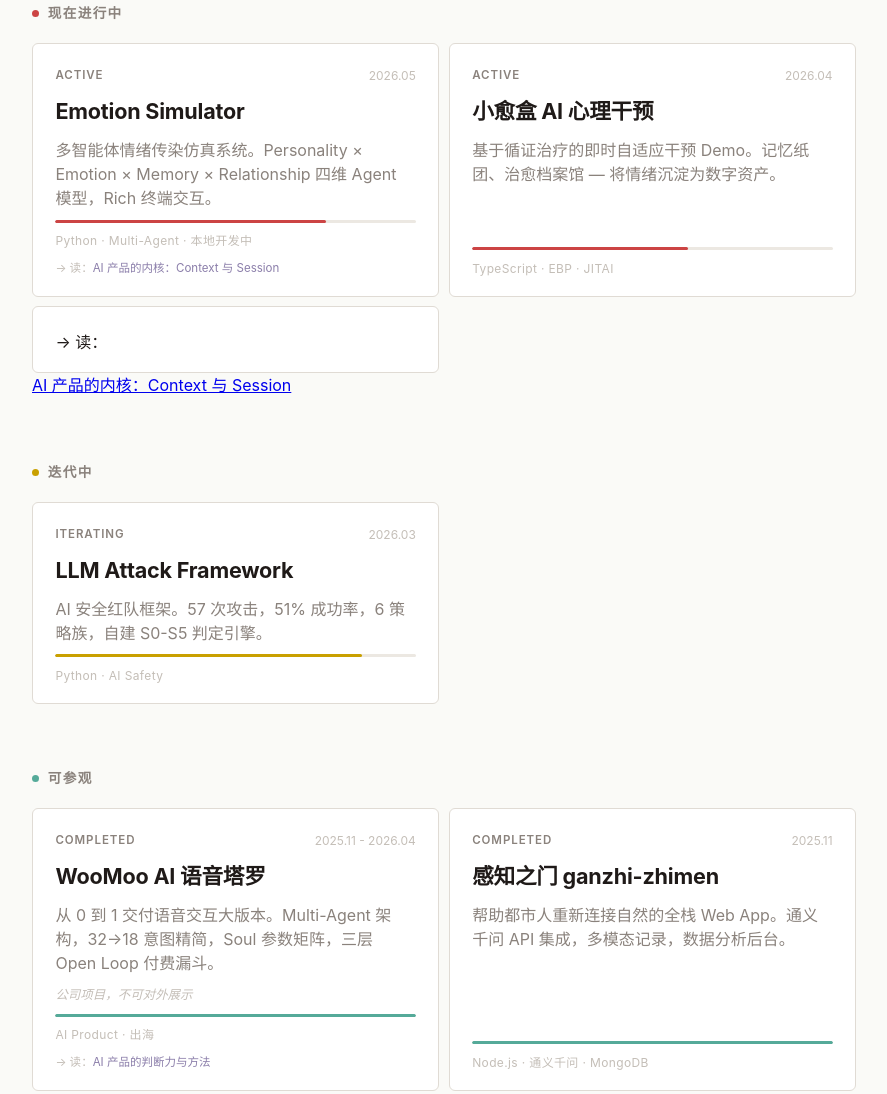
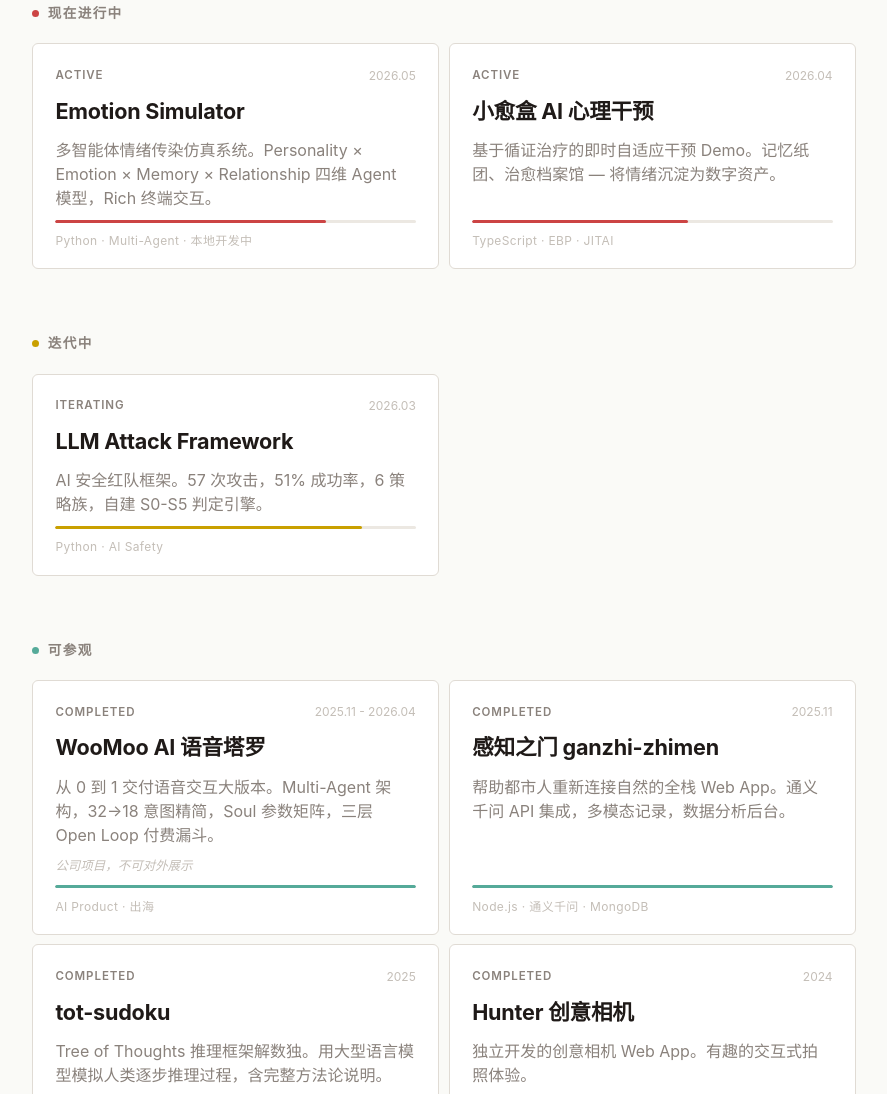
Before and after one commit to J-ade-g/me, a plain HTML site: page index.html in a window 1280 px wide. Shown: the part 1447-2541 px from the top of the page, without its empty margins (196-1083 px from the left). Drawn offline with Linux system fonts and the light colour scheme; a web font is replaced by a local one.

Commit message:
remove redundant method links from project cards

```diff
--- a/index.html
+++ b/index.html
@@ -222,14 +222,6 @@
     font-size: 0.75rem; color: var(--faint);
     letter-spacing: 0.03em;
   }
-  .proj .p-method {
-    font-size: 0.72rem; color: var(--faint);
-  }
-  .proj .p-method a {
-    color: var(--lavender); text-decoration: none;
-    transition: color 0.15s;
-  }
-  .proj .p-method a:hover { color: var(--text); }
 
   /* ═══════════ GARDEN ═══════════ */
   .garden-sub {
@@ -467,8 +459,7 @@
           <p class="p-desc">多智能体情绪传染仿真系统。Personality × Emotion × Memory × Relationship 四维 Agent 模型，Rich 终端交互。</p>
           <div class="p-bar"><div class="p-bar-inner" style="width:75%;background:#c44;"></div></div>
           <p class="p-tags">Python · Multi-Agent · 本地开发中</p>
-          <p class="p-method">&#x2192; 读：<a href="#" onclick="openArticle('a2');return false;">AI 产品的内核：Context 与 Session</a></p>
-        </div>
+                  </div>
         <a class="proj" href="https://github.com/J-ade-g/Xiaoyuhe" target="_blank" rel="noopener">
           <div class="p-top">
             <span class="p-status">active</span>
@@ -478,8 +469,7 @@
           <p class="p-desc">基于循证治疗的即时自适应干预 Demo。记忆纸团、治愈档案馆 — 将情绪沉淀为数字资产。</p>
           <div class="p-bar"><div class="p-bar-inner" style="width:60%;background:#c44;"></div></div>
           <p class="p-tags">TypeScript · EBP · JITAI</p>
-          <p class="p-method">&#x2192; 读：<a href="#" onclick="openArticle('a2');return false;">AI 产品的内核：Context 与 Session</a></p>
-        </a>
+                  </a>
       </div>
     </div>
 
@@ -512,8 +502,7 @@
           <p class="p-note">公司项目，不可对外展示</p>
           <div class="p-bar"><div class="p-bar-inner" style="width:100%;background:#5a9;"></div></div>
           <p class="p-tags">AI Product · 出海</p>
-          <p class="p-method">&#x2192; 读：<a href="#" onclick="openArticle('a1');return false;">AI 产品的判断力与方法</a></p>
-        </div>
+                  </div>
         <a class="proj" href="https://github.com/J-ade-g/ganzhi-zhimen" target="_blank" rel="noopener">
           <div class="p-top">
             <span class="p-status">completed</span>
```
